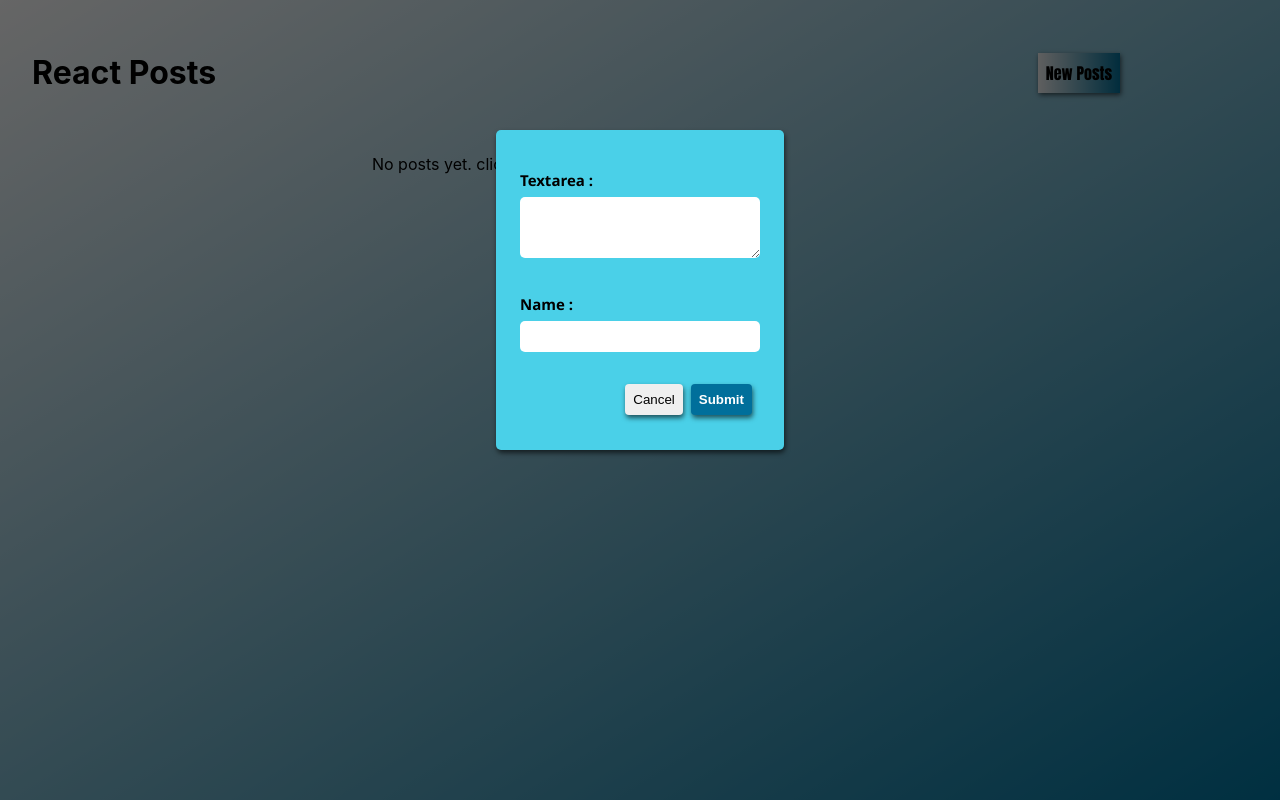
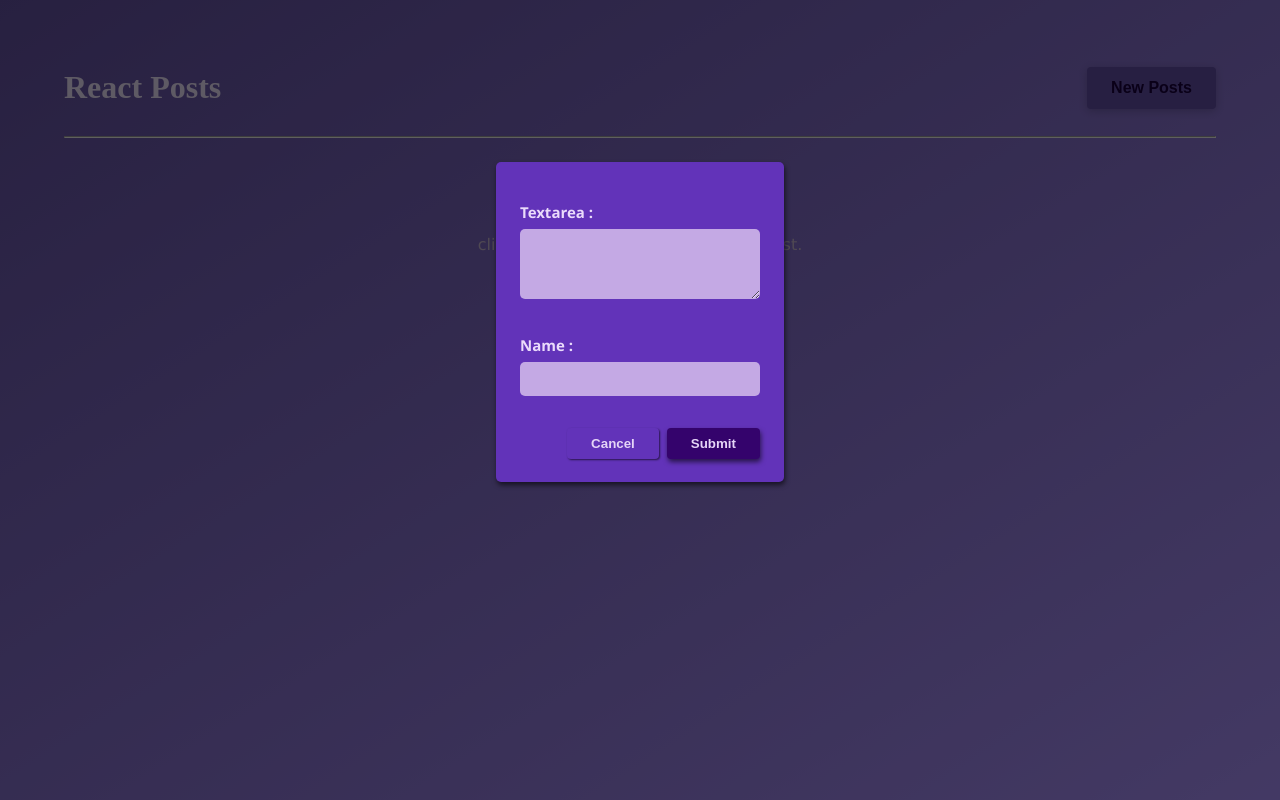
Before and after one commit to Ziaulhuq/React-Posts, a React (Create React App) app: page / in a window 1280 px wide. Built offline with nearby package versions, Linux system fonts and the light colour scheme.

Commit message:
color update

```diff
--- a/src/App.js
+++ b/src/App.js
@@ -17,6 +17,7 @@ function App() {
   return (
     <div className={styles.App}>
       <Header createPost={showModalHandler} />
+      <hr />
       <PostList
         isModalVisible={modalEnabled}
         hidemodalHanlder={hideModalHandler}
--- a/src/App.module.css
+++ b/src/App.module.css
@@ -1,5 +1,4 @@
 .App {
   padding: 2rem;
   margin: 0;
-  max-width: 90%;
 }
--- a/src/Components/Header/Header.jsx
+++ b/src/Components/Header/Header.jsx
@@ -4,7 +4,7 @@ import styles from "./Header.module.css";
 function Header({ createPost }) {
   return (
     <div className={styles.header}>
-      <h1>React Posts</h1>
+      <h1 className={styles.logo}>React Posts</h1>
       <button onClick={createPost}>New Posts</button>
     </div>
   );
--- a/src/Components/Header/Header.module.css
+++ b/src/Components/Header/Header.module.css
@@ -4,16 +4,29 @@
   align-items: center;
   width: 100%;
 }
+.logo {
+  font-size: 2rem;
+  display: flex;
+  gap: 1.5rem;
+  align-items: center;
+  color: #ece1fa;
+}
 .header button {
-  padding: 0.5rem;
-  font-family: Impact, Haettenschweiler, "Arial Narrow Bold", sans-serif;
-  font-size: medium;
-  background-image: linear-gradient(
-    to right,
-    rgba(255, 0, 0, 0),
-    rgb(3, 112, 152)
-  );
-  box-shadow: 1px 2px 5px rgba(0, 0, 0, 0.6);
+  display: inline-flex;
+  align-items: center;
+  gap: 0.5rem;
+  padding: 0.75rem 1.5rem;
+  background-color: #614da5;
+  color: #18003c;
   border: none;
+  border-radius: 4px;
+  box-shadow: 0 2px 8px rgba(0, 0, 0, 0.2);
   cursor: pointer;
+  font-weight: bold;
+  font-size: 16px;
+  text-decoration: none;
 }
+.header button:hover {
+  background-color: #39027d;
+  color: #ece1fa;
+}
--- a/src/Components/NewPosts/NewPosts.module.css
+++ b/src/Components/NewPosts/NewPosts.module.css
@@ -3,7 +3,7 @@ form {
   width: 18rem;
   display: block;
   height: 20rem;
-  background-color: rgb(74, 208, 232);
+  background-color: #6233b9;
   border: none;
   outline: none;
   display: flex;
@@ -19,12 +19,16 @@ label {
   font-family: "Segoe UI", Tahoma, Geneva, Verdana, sans-serif;
   font-weight: 600;
   font-size: 15px;
+  color: #eadbfb;
 }
 input {
   padding: 0.5rem;
   border-radius: 5px;
   border: none;
   width: 100%;
+  background-color: #c4a9e4;
+  color: #28262c;
+  font: inherit;
 }
 input:focus {
   border: none;
@@ -32,39 +36,47 @@ input:focus {
 }
 textarea {
   padding: 0.5rem;
+  font: inherit;
   width: 100%;
   border-radius: 5px;
   border: none;
+  background-color: #c4a9e4;
+  color: #28262c;
 }
 textarea:focus {
   border: none;
   outline: none;
 }
 .button {
-  padding: 0rem;
   display: flex;
   justify-content: flex-end;
   align-items: flex-start;
   margin-top: 1rem;
 }
 .cancel {
-  padding: 0.5rem;
+  padding: 0.5rem 1.5rem;
   margin-right: 8px;
+  border-radius: 4px;
+  outline: none;
+  border: none;
+  box-shadow: 1px 1px 2px rgba(0, 0, 0, 0.6);
+  cursor: pointer;
+  background-color: transparent;
+  color: #e5d5f7;
+  font-weight: bold;
+}
+.submit {
+  padding: 0.5rem 1.5rem;
+  margin-right: 0px;
   border-radius: 4px;
   outline: none;
   border: none;
   box-shadow: 1px 3px 5px rgba(0, 0, 0, 0.6);
   cursor: pointer;
+  font-weight: bolder;
+  background-color: #34036c;
+  color: #e5d5f7;
 }
-.submit {
-  padding: 0.5rem;
-  margin-right: 8px;
-  border-radius: 4px;
-  outline: none;
-  border: none;
-  box-shadow: 1px 3px 5px rgba(0, 0, 0, 0.6);
-  cursor: pointer;
-  background-color: rgb(0, 111, 155);
-  color: #fff;
-  font-weight: bolder;
+.submit:hover {
+  background-color: #23014a;
 }
--- a/src/Components/PostList/PostList.jsx
+++ b/src/Components/PostList/PostList.jsx
@@ -8,7 +8,7 @@ function PostList({ isModalVisible, hidemodalHanlder }) {
   const [posts, setPosts] = useState([]);
 
   function postsHandler(postData) {
-    setPosts((prevposts) => [postData, ...prevposts]);
+    setPosts((prevposts) => [...prevposts, postData]);
     console.log(postData, "postlists");
   }
 
@@ -33,7 +33,12 @@ function PostList({ isModalVisible, hidemodalHanlder }) {
           </ul>
         )}
         {posts.length === 0 && (
-          <p>No posts yet. click the new post button to create post.</p>
+          <p className={styles.paragraph}>
+            <h2>No posts yet.</h2>
+            <p className={styles.text}>
+              click the new post button to create post.
+            </p>
+          </p>
         )}
       </div>
     </div>
--- a/src/Components/PostList/PostList.module.css
+++ b/src/Components/PostList/PostList.module.css
@@ -1,7 +1,24 @@
 .postlist {
   padding: 1.5rem;
+}
+ul {
+  list-style: none;
+  display: flex;
+  gap: 1.5rem;
+}
+.paragraph {
   display: flex;
   justify-content: center;
-  align-items: flex-start;
-  gap: 2rem;
+  align-items: center;
+  flex-direction: column;
+  margin: 0px;
 }
+h2 {
+  font-family: "Segoe UI", Tahoma, Geneva, Verdana, sans-serif;
+  color: rgb(49, 2, 109);
+}
+.text {
+  font-family: Verdana, Geneva, Tahoma, sans-serif;
+  color: rgb(199, 183, 207);
+  margin-top: -0.5rem;
+}
--- a/src/Components/Posts/Posts.jsx
+++ b/src/Components/Posts/Posts.jsx
@@ -4,8 +4,8 @@ import styles from "./Posts.module.css";
 function Posts({ textarea, name }) {
   return (
     <div className={styles.posts}>
-      <div>{textarea}</div>
-      <p>{name}</p>
+      <div className={styles.textareatext}>{textarea}</div>
+      <p className={styles.name}>{name}</p>
     </div>
   );
 }
--- a/src/Components/Posts/Posts.module.css
+++ b/src/Components/Posts/Posts.module.css
@@ -1,11 +1,28 @@
 .posts {
   width: 10rem;
-  background-image: linear-gradient(
-    to top right,
-    rgba(1, 52, 77, 0),
-    rgb(3, 126, 180)
-  );
+  height: 5rem;
   border-radius: 5px;
   text-align: center;
-  padding: 0.5rem;
+  margin: 1rem 0;
+  padding: 1rem 0rem;
+  background-color: #9c7eee;
+  border-radius: 8px;
+  box-shadow: 0 1px 4px rgba(0, 0, 0, 0.2);
+  animation: animate-in 1s ease-out forwards;
 }
+.name {
+  margin-top: 0.5rem;
+  padding: 0;
+  font-size: 24px;
+  font-weight: 800;
+}
+@keyframes animate-in {
+  from {
+    opacity: 0;
+    transform: translateY(1rem);
+  }
+  to {
+    opacity: 1;
+    transform: translateY(0);
+  }
+}
--- a/src/index.css
+++ b/src/index.css
@@ -8,20 +8,8 @@ html {
 
 body {
   margin: 0;
-  font-family: -apple-system, BlinkMacSystemFont, "Segoe UI", "Roboto", "Oxygen",
-    "Ubuntu", "Cantarell", "Fira Sans", "Droid Sans", "Helvetica Neue",
-    sans-serif;
-  -webkit-font-smoothing: antialiased;
-  -moz-osx-font-smoothing: grayscale;
-  background-image: linear-gradient(
-    to bottom right,
-    rgba(255, 0, 0, 0),
-    rgb(0, 119, 162)
-  );
+  padding: 1rem 2rem;
+  background-image: linear-gradient(to bottom right, #6351a1, #a990fb);
   height: 100vh;
+  width: 100%;
 }
-
-code {
-  font-family: source-code-pro, Menlo, Monaco, Consolas, "Courier New",
-    monospace;
-}
```
